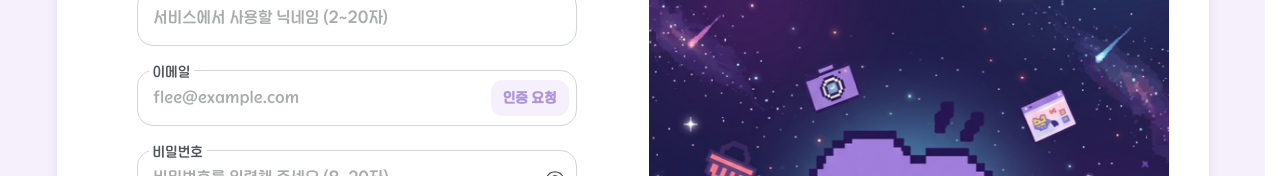
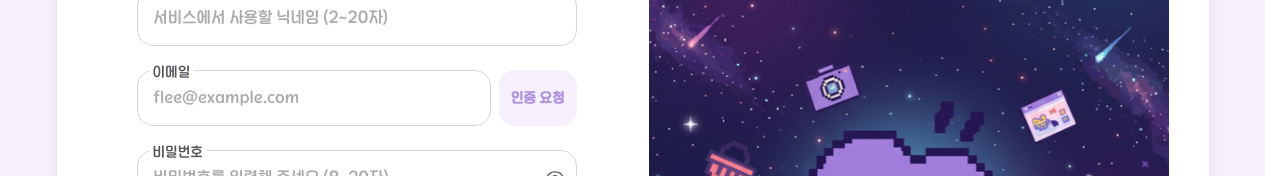
Before and after one commit to hyundai-autoever-team3/fleaflea-frontend, a React (Vite) app: page /signup in a window 1280 px wide. Shown: the part 245-421 px from the top of the page. Built offline with nearby package versions, Linux system fonts and the light colour scheme; no server answers.

Commit message:
style: 이메일 인증 버튼을 입력칸 밖으로 다시 이동
- 입력칸과 같은 높이, 글자 너비만큼(최소 72px)으로 표시

```diff
--- a/src/features/auth/ui/EmailVerificationField.tsx
+++ b/src/features/auth/ui/EmailVerificationField.tsx
@@ -56,8 +56,8 @@ export function EmailVerificationField({
 
   return (
     <div className="flex flex-col gap-2">
-      {/* 버튼은 비밀번호 칸의 눈 아이콘처럼 입력칸 안쪽 오른쪽에 둔다 */}
-      <div className="relative">
+      <div className="flex gap-2">
+        <div className="relative min-w-0 flex-1">
           <label
             htmlFor="email"
             className="absolute -top-2 left-3 bg-bg px-1 text-body-04 text-text-muted"
@@ -81,16 +81,18 @@ export function EmailVerificationField({
             readOnly={verified}
             required
             aria-invalid={invalid}
-          className={`h-14 w-full rounded-lg border pl-3 pr-24 text-body-03 text-text-muted read-only:bg-bg-subtle/40 ${
+            className={`h-14 w-full rounded-lg border px-3 text-body-03 text-text-muted read-only:bg-bg-subtle/40 ${
               invalid ? 'border-red-300' : 'border-border'
             }`}
           />
+        </div>
 
+        {/* 입력칸과 높이를 맞추고, 글자가 바뀌어도 입력칸 너비가 흔들리지 않게 최소 너비를 둔다 */}
         <button
           type="button"
           onClick={handleClick}
           disabled={verification.isSending}
-          className="absolute right-2 top-1/2 h-9 min-w-[4.5rem] -translate-y-1/2 rounded-md bg-primary-subtle px-3 text-body-04 font-bold text-primary transition-colors hover:bg-primary-tint disabled:cursor-not-allowed disabled:opacity-60"
+          className="h-14 min-w-[4.5rem] shrink-0 whitespace-nowrap rounded-lg bg-primary-subtle px-3 text-body-04 font-bold text-primary transition-colors hover:bg-primary-tint disabled:cursor-not-allowed disabled:opacity-60"
         >
           {verified
             ? '변경'
```
Lines whose indentation alone changed are shown as unchanged.
